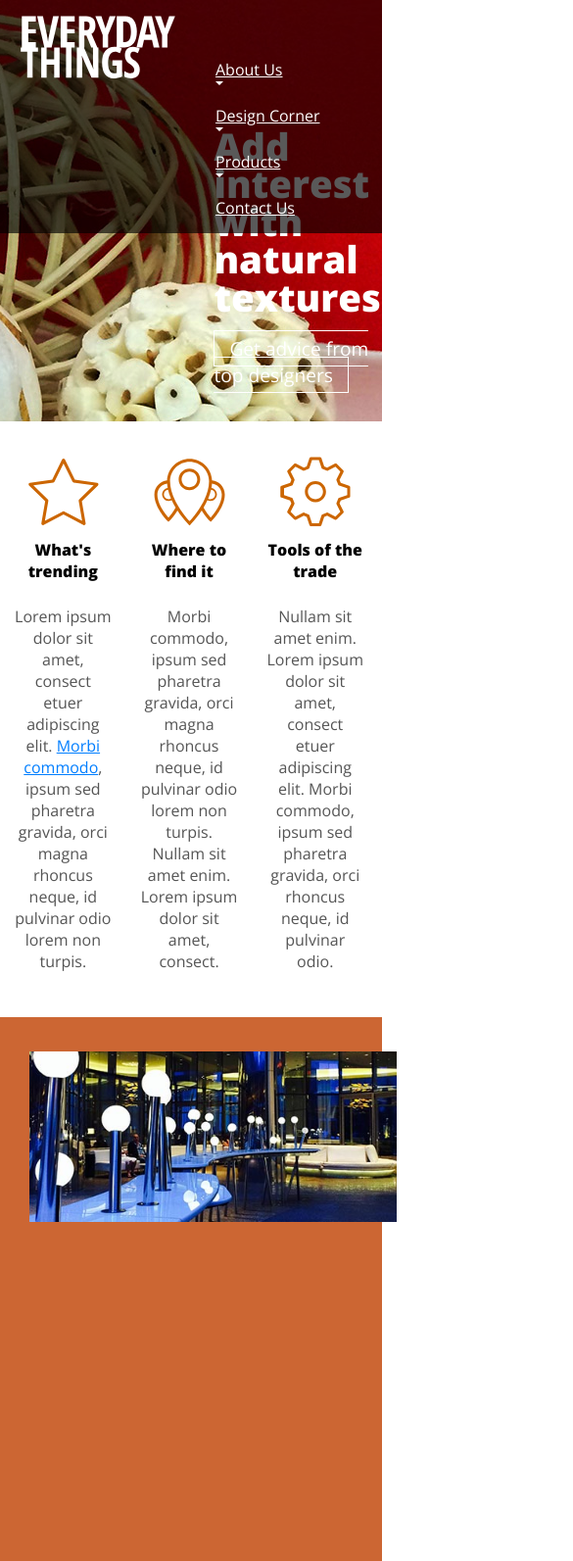
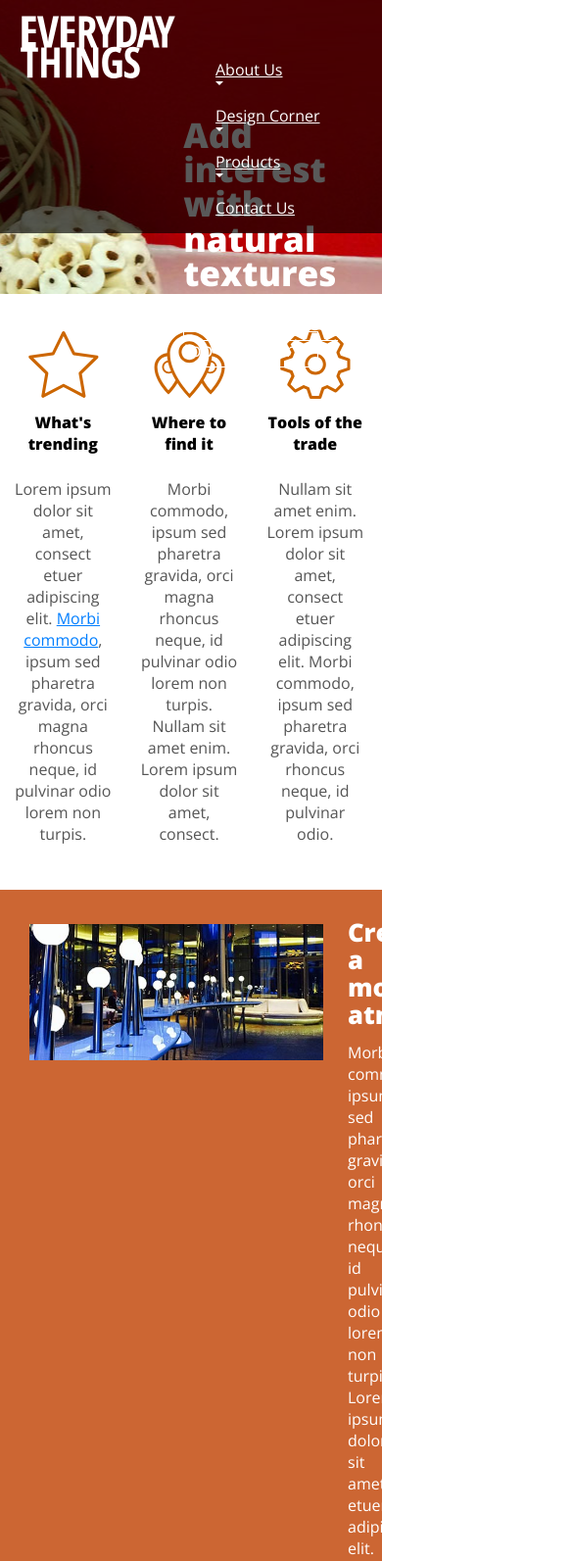
Before and after one commit to patelkvraj/responsive-website, a plain HTML site: page index.html in a window 390 px wide. Shown: the top 1593 px of the page at 98% size, 585 px wide, since content can reach past the window. Drawn offline with nearby package versions, Linux system fonts and the light colour scheme.

Commit message:
Made additional adjustments for larger screens using media queires.

```diff
--- a/css/screen.css
+++ b/css/screen.css
@@ -389,3 +389,34 @@ footer a:hover {
     background-size: 375px auto;
   }
 }
+
+@media screen and (max-width: 825px) {
+  h1 {
+    font-size: 2.2em;
+  }
+
+  /* Header */
+  header {
+    height: 300px;
+    background-image: url(../images/banner_825.jpg);
+  }
+  header div.hero {
+    top: 120px;
+    left: 48%;
+  }
+
+  /* Section - Atmosphere */
+  section.atmosphere article {
+    padding-left: 325px;
+    background-size: 300px auto;
+  }
+
+  /* Section - How To */
+  section.how-to blockquote p.quote {
+    font-size: 1.1em;
+    line-height: 1.2em;
+  }
+  section.how-to blockquote p.credit {
+    font-size: 0.85em;
+  }
+}
```
